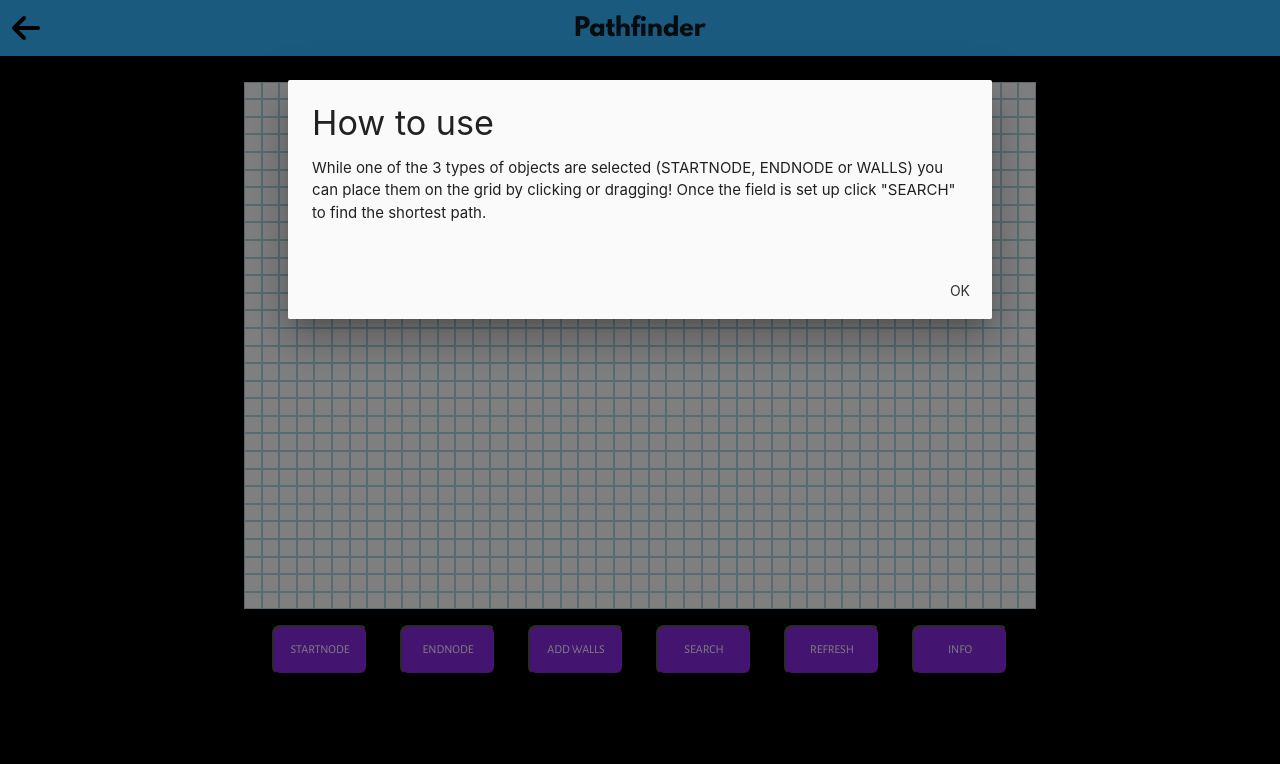
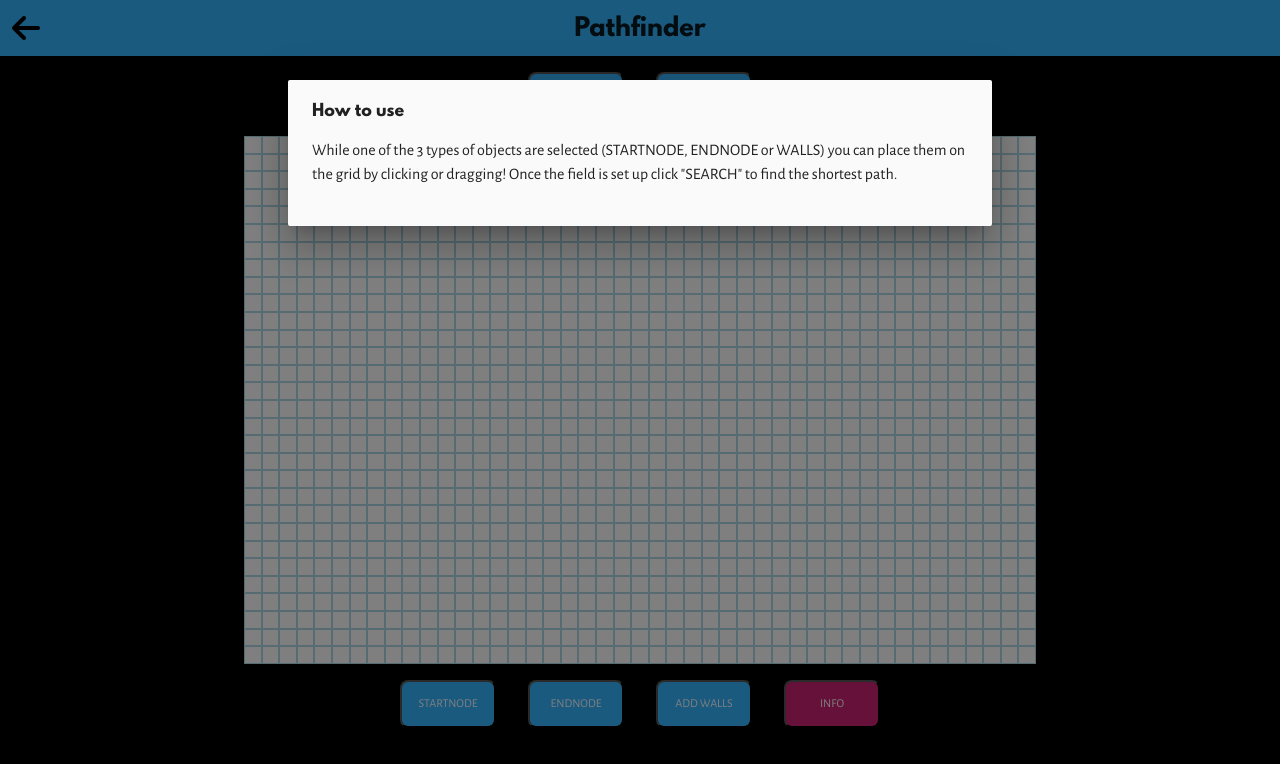
Before and after one commit to projectaki/pathfinder, a React (Create React App) app: page / in a window 1280 px wide. Shown: the top 764 px of the page. Built offline with nearby package versions, Linux system fonts and the light colour scheme.

Commit message:
UI changes

```diff
--- a/src/Pathfinder/Pathfinder.jsx
+++ b/src/Pathfinder/Pathfinder.jsx
@@ -168,8 +168,8 @@ export default class Pathfinder extends React.Component {
     }
 
     wallSelectionTrigger(btnid){
-        document.getElementById("startbtn").style.backgroundColor = "blueviolet";
-        document.getElementById("endbtn").style.backgroundColor = "blueviolet";
+        document.getElementById("startbtn").style.backgroundColor = "rgb(55,181,255)";
+        document.getElementById("endbtn").style.backgroundColor = "rgb(55,181,255)";
         this.setState({beginselection: false, endselection: false});
         let elem = document.getElementById(btnid);
         if(this.state.wallselection === false) {
@@ -178,13 +178,13 @@ export default class Pathfinder extends React.Component {
         }
         else {
             this.setState({wallselection: false});
-            elem.style.backgroundColor = "blueviolet";
+            elem.style.backgroundColor = "rgb(55,181,255)";
         }
     }
 
     startSelectionTrigger(btnid){
-        document.getElementById("wallbtn").style.backgroundColor = "blueviolet";
-        document.getElementById("endbtn").style.backgroundColor = "blueviolet";
+        document.getElementById("wallbtn").style.backgroundColor = "rgb(55,181,255)";
+        document.getElementById("endbtn").style.backgroundColor = "rgb(55,181,255)";
         this.setState({wallselection: false, endselection: false});
         let elem = document.getElementById(btnid);
         if(this.state.beginselection === false) {
@@ -193,13 +193,13 @@ export default class Pathfinder extends React.Component {
         }
         else {
             this.setState({beginselection: false});
-            elem.style.backgroundColor = "blueviolet";
+            elem.style.backgroundColor = "rgb(55,181,255)";
         }
     }
 
     endSelectionTrigger(btnid){
-        document.getElementById("startbtn").style.backgroundColor = "blueviolet";
-        document.getElementById("wallbtn").style.backgroundColor = "blueviolet";
+        document.getElementById("startbtn").style.backgroundColor = "rgb(55,181,255)";
+        document.getElementById("wallbtn").style.backgroundColor = "rgb(55,181,255)";
         this.setState({beginselection: false, wallselection: false});
         let elem = document.getElementById(btnid);
         if(this.state.endselection === false) {
@@ -208,7 +208,7 @@ export default class Pathfinder extends React.Component {
         }
         else {
             this.setState({endselection: false});
-            elem.style.backgroundColor = "blueviolet";
+            elem.style.backgroundColor = "rgb(55,181,255)";
         }
     }
 
@@ -225,20 +225,24 @@ export default class Pathfinder extends React.Component {
                     <i class="fas fa-arrow-left fa-2x"></i>
                 </a>
             </div>
+                    <div style={{textAlign: "center"}}>
+                        <button id="bfsbtn" className="actionbutton" style={{backgroundColor: "rgb(55,181,255)"}} onClick={() => this.bfs()}>SEARCH</button>
+                        <button id="refreshbtn" className="actionbutton" style={{backgroundColor: "rgb(55,181,255)"}} onClick={() => this.refresh()}>REFRESH</button>
+                    </div>
 
                     <div className="grid-container rotate-on-small">
                                 {grid}
                     </div>
 
 
-                        <div className="button-grid">
+                        <div style={{textAlign: "center"}}>
 
-                            <button id="startbtn" className="actionbutton" style={{backgroundColor: "blueviolet"}} onClick={() => this.startSelectionTrigger("startbtn")}>STARTNODE</button>
-                            <button id="endbtn" className="actionbutton" style={{backgroundColor: "blueviolet"}} onClick={() => this.endSelectionTrigger("endbtn")}>ENDNODE</button>
-                            <button id="wallbtn" className="actionbutton" style={{backgroundColor: "blueviolet"}} onClick={() => this.wallSelectionTrigger("wallbtn")}>ADD WALLS</button>
-                            <button id="bfsbtn" className="actionbutton" style={{backgroundColor: "blueviolet"}} onClick={() => this.bfs()}>SEARCH</button>
-                            <button id="refreshbtn" className="actionbutton" style={{backgroundColor: "blueviolet"}} onClick={() => this.refresh()}>REFRESH</button>
-                            <button id="" className="actionbutton" style={{backgroundColor: "blueviolet"}} onClick={() => this.openModal()}>INFO</button>
+                            <button id="startbtn" className="actionbutton" style={{backgroundColor: "rgb(55,181,255)"}} onClick={() => this.startSelectionTrigger("startbtn")}>STARTNODE</button>
+                            <button id="endbtn" className="actionbutton" style={{backgroundColor: "rgb(55,181,255)"}} onClick={() => this.endSelectionTrigger("endbtn")}>ENDNODE</button>
+                            <button id="wallbtn" className="actionbutton" style={{backgroundColor: "rgb(55,181,255)"}} onClick={() => this.wallSelectionTrigger("wallbtn")}>ADD WALLS</button>
+
+
+                            <button id="" className="actionbutton" style={{backgroundColor: "#CB2375"}} onClick={() => this.openModal()}>INFO</button>
                         </div>
 
 
@@ -252,13 +256,10 @@ export default class Pathfinder extends React.Component {
 
                 <div id="modal1" class="modal">
                     <div class="modal-content">
-                    <h4>How to use</h4>
-                    <p>While one of the 3 types of objects are selected (STARTNODE, ENDNODE or WALLS) you can place them on the grid by clicking or dragging! Once the field is set up
+                    <h4 style={{fontFamily: "League Spartan", fontSize: "2vmin"}}>How to use</h4>
+                    <p style={{fontFamily: "Alegreya sans", fontSize: "2vmin"}}>While one of the 3 types of objects are selected (STARTNODE, ENDNODE or WALLS) you can place them on the grid by clicking or dragging! Once the field is set up
                         click "SEARCH" to find the shortest path.
                     </p>
-                    </div>
-                    <div class="modal-footer">
-                    <a href="#!" class="modal-close waves-effect waves-green btn-flat">OK</a>
                     </div>
                 </div>
 
--- a/src/Pathfinder/pathfinder.css
+++ b/src/Pathfinder/pathfinder.css
@@ -16,24 +16,19 @@
     display: grid;
     grid-template-columns: repeat(45, 1fr);
     width: calc(45*2.2vmin);
-    margin-top: 2%;
     margin-left: auto;
     margin-right: auto;
 
 }
 
-.button-grid {
-  margin: auto;
-  width: 96vmin;
-}
-
 .actionbutton {
   font-size: 1.5vmin;
   width: 12vmin;
-  padding-top: 2vmin;
-  padding-bottom: 2vmin;
-  padding-left: auto;
-  padding-right: auto;
+  height: 6vmin;
+  padding-top: 1vmin;
+  padding-bottom: 1vmin;
+  padding-left: 2vmin;
+  padding-right: 2vmin;
   margin: 2vmin 2vmin;
   border-radius: 1vmin;
   font-family: Alegreya sans;
```
Also changed, not shown: 1 other file (tests, documents, lock files or other folders).
